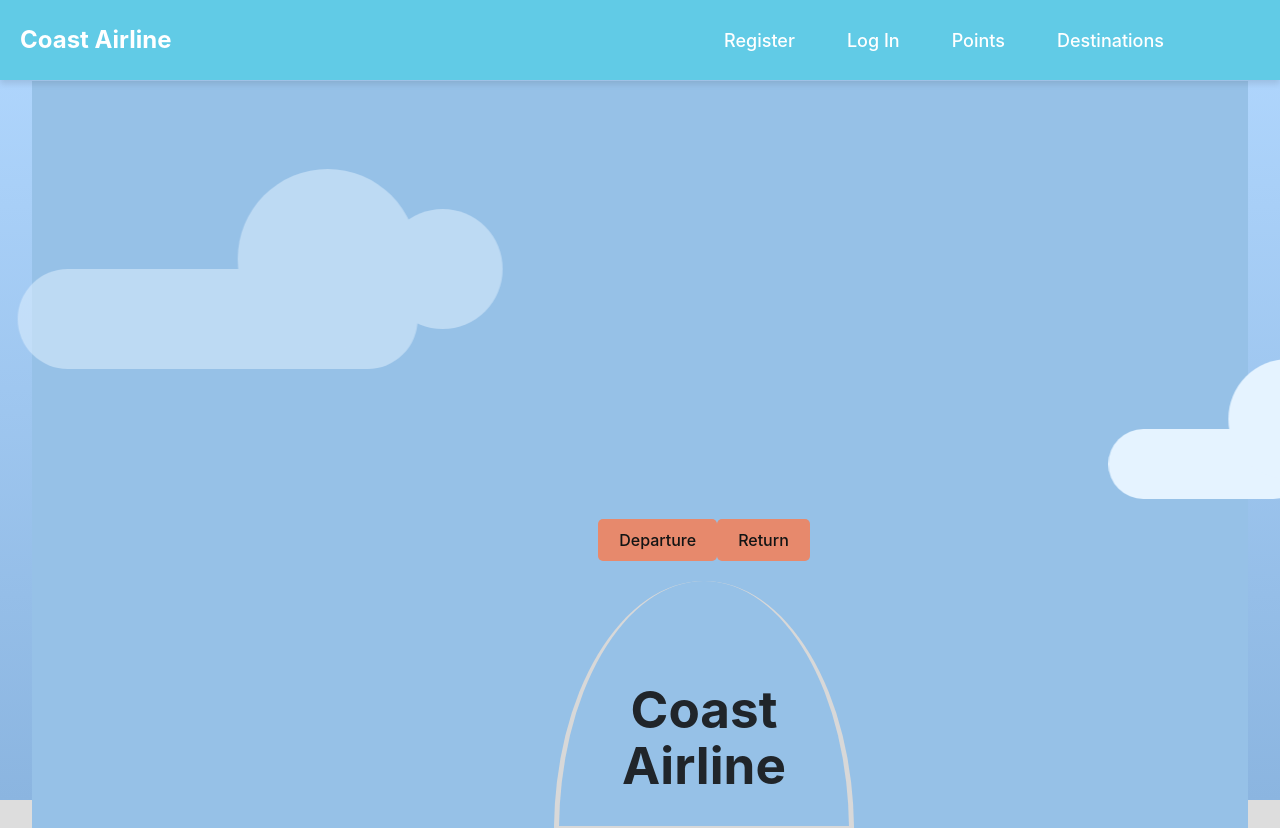
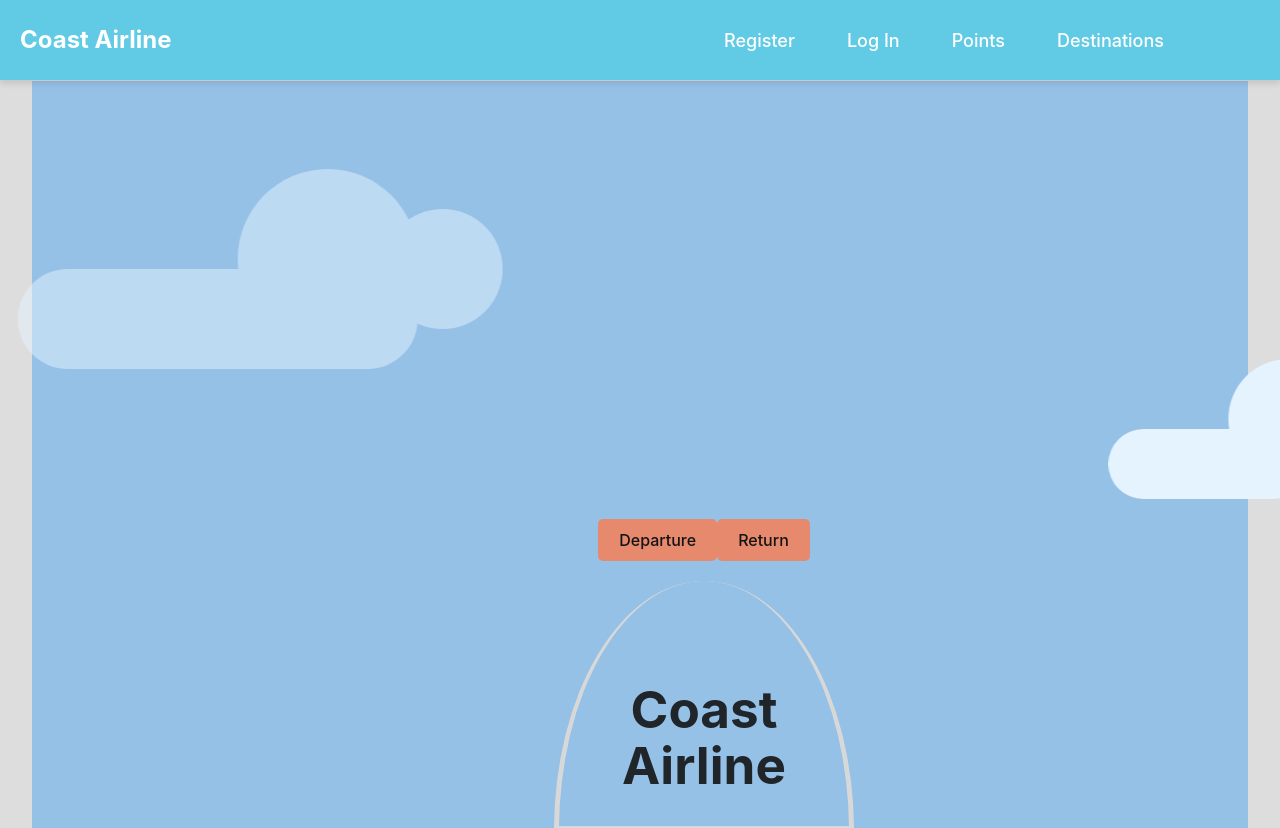
Before and after one commit to NofarZiv/coast-airline, a React (Vite) app in the folder frontend/: page /seats in a window 1280 px wide. Shown: the top 828 px of the page. Built offline with nearby package versions, Linux system fonts and the light colour scheme.

Commit message:
delete the body clause in seats.css

```diff
--- a/frontend/src/styles/Seats.css
+++ b/frontend/src/styles/Seats.css
@@ -36,10 +36,6 @@
 }
 
 
-body{
-  background:-webkit-linear-gradient( #b2d8ff , #8bb5e0);
-  height:700px;;
-}
 #cloud1{
   width:400px;
   height:100px;
```
